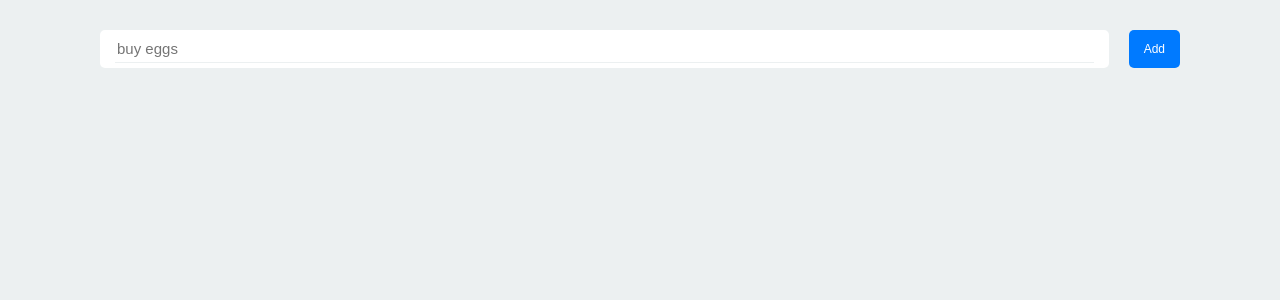
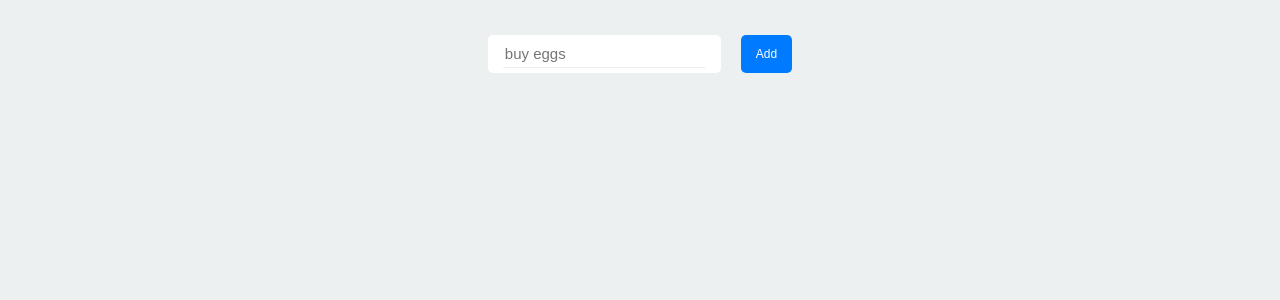
Before and after one commit to FranzBos/todoapp, a React (Create React App) app: page / in a window 1280 px wide. Shown: the top 300 px of the page. Built offline with nearby package versions, Linux system fonts and the light colour scheme.

Commit message:
sets che checked checkbox based on todo done

```diff
--- a/src/components/App.jsx
+++ b/src/components/App.jsx
@@ -38,7 +38,7 @@ function App() {
   }, [todos]);
 
   return (
-    <div>
+    <div className="mainContainer">
       <TodoForm addTodo={addTodo} />
       <TodoList todos={todos} deleteTodo={deleteTodo} toggleDone={toggleDone} />
     </div>
--- a/src/components/Todo.jsx
+++ b/src/components/Todo.jsx
@@ -9,6 +9,7 @@ function Todo({ todo, deleteTodo, toggleDone }) {
       <input
         type="checkbox"
         className="checkbox"
+        checked={todo.done}
         onChange={onDoneCheckChanged}
       />
       <li className={todo.done ? "item doneItem" : "item"}>{todo.title}</li>
--- a/src/styles/app.css
+++ b/src/styles/app.css
@@ -0,0 +1,6 @@
+.mainContainer {
+    display: flex;
+    flex-direction: column;
+    padding-left: 20px;
+    padding-right: 20px;
+}
--- a/src/styles/index.css
+++ b/src/styles/index.css
@@ -7,7 +7,6 @@ body {
   -moz-osx-font-smoothing: grayscale;
   display: flex;
   flex-direction: column;
-  padding-left: 100px;
-  padding-right: 100px;
+  align-items: center;
   background-color: #ecf0f1;
 }
--- a/src/styles/todo.css
+++ b/src/styles/todo.css
@@ -29,9 +29,9 @@
 }
 
 .item {
-    flex-grow: 1;
     font-size: 15px;
     text-decoration: none;
+    width: 400px;
 }
 
 .doneItem {
--- a/src/styles/todoForm.css
+++ b/src/styles/todoForm.css
@@ -1,6 +1,7 @@
 .formContainer {
     display: flex;
-    margin-top: 30px;
+    margin-top: 35px;
+    margin-bottom: 35px;
 }
 
 .inputContainer {
```
